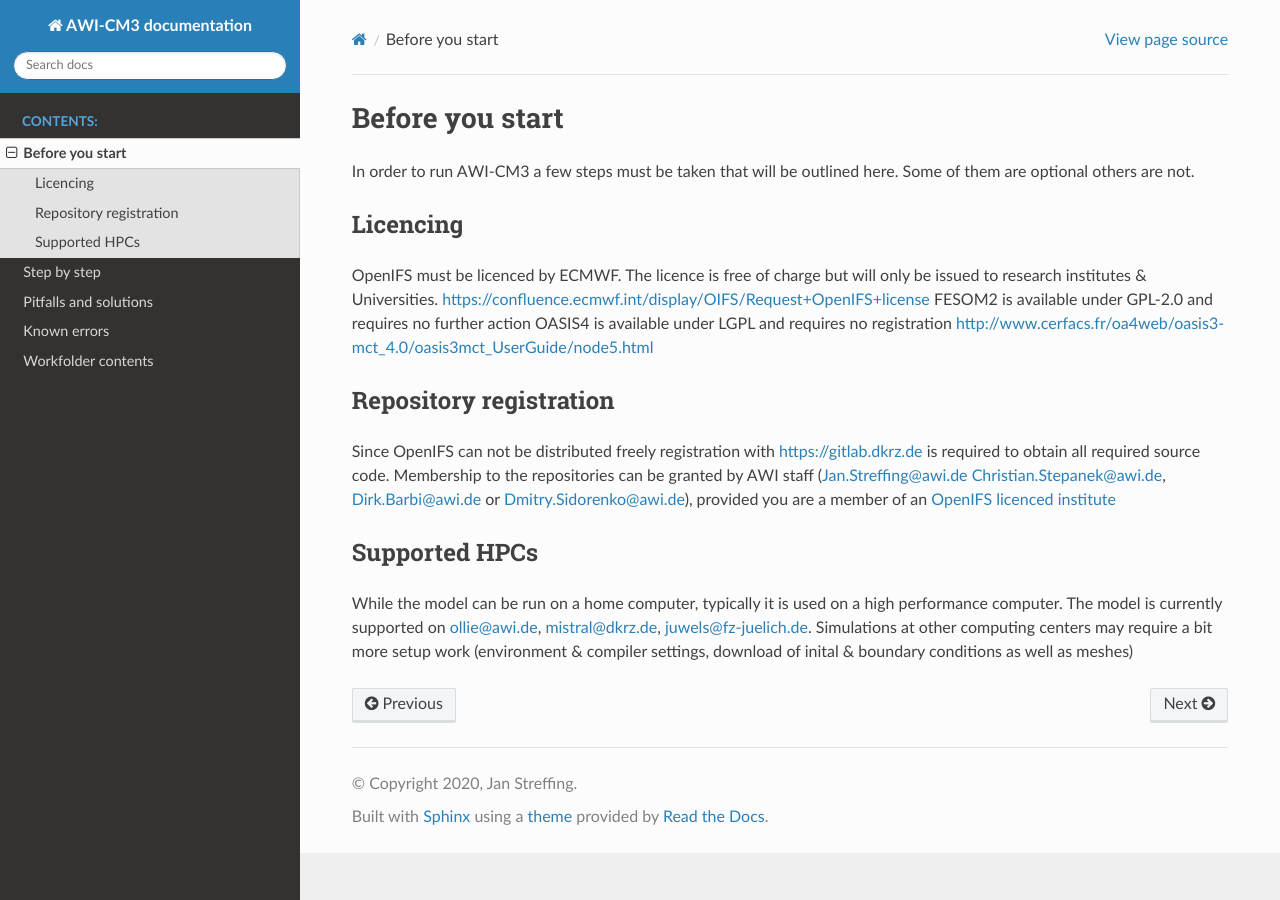
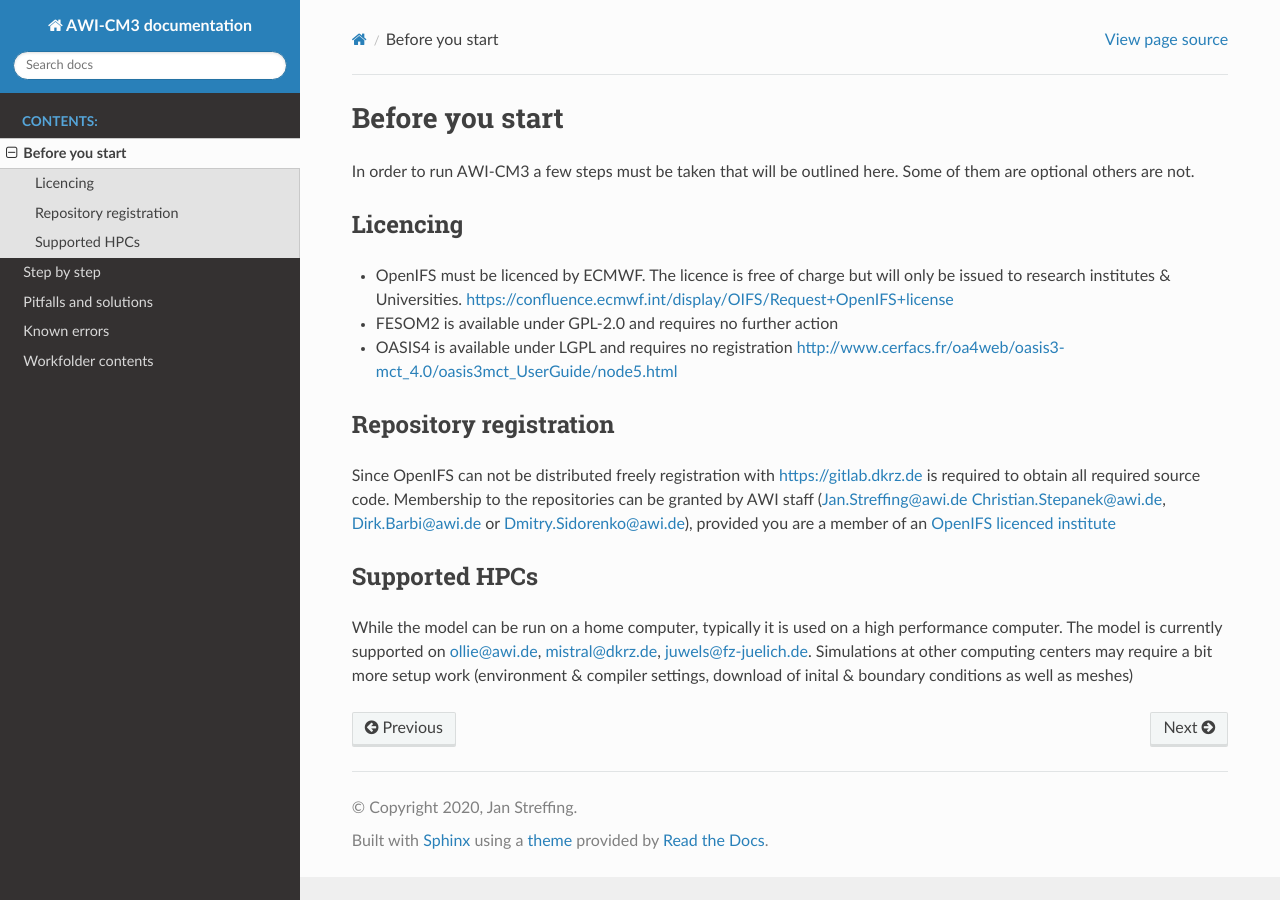
Before and after one commit to AWI-ESM/documentation_AWI-CM3, a Sphinx documentation site: the page built from source/before_you_start.rst, in a window 1280 px wide. Built offline with Sphinx 7.4.7 and the Read the Docs theme 2.0.0, drawn with Linux system fonts in a browser that asks for light colours.

```diff
--- a/source/before_you_start.rst
+++ b/source/before_you_start.rst
@@ -7,9 +7,9 @@ In order to run AWI-CM3 a few steps must be taken that will be outlined here. So
 
 Licencing
 =========
-OpenIFS must be licenced by ECMWF. The licence is free of charge but will only be issued to research institutes & Universities. https://confluence.ecmwf.int/display/OIFS/Request+OpenIFS+license
-FESOM2 is available under GPL-2.0 and requires no further action
-OASIS4 is available under LGPL and requires no registration http://www.cerfacs.fr/oa4web/oasis3-mct_4.0/oasis3mct_UserGuide/node5.html
+- OpenIFS must be licenced by ECMWF. The licence is free of charge but will only be issued to research institutes & Universities. https://confluence.ecmwf.int/display/OIFS/Request+OpenIFS+license
+- FESOM2 is available under GPL-2.0 and requires no further action
+- OASIS4 is available under LGPL and requires no registration http://www.cerfacs.fr/oa4web/oasis3-mct_4.0/oasis3mct_UserGuide/node5.html
 
 Repository registration
 =======================
```
